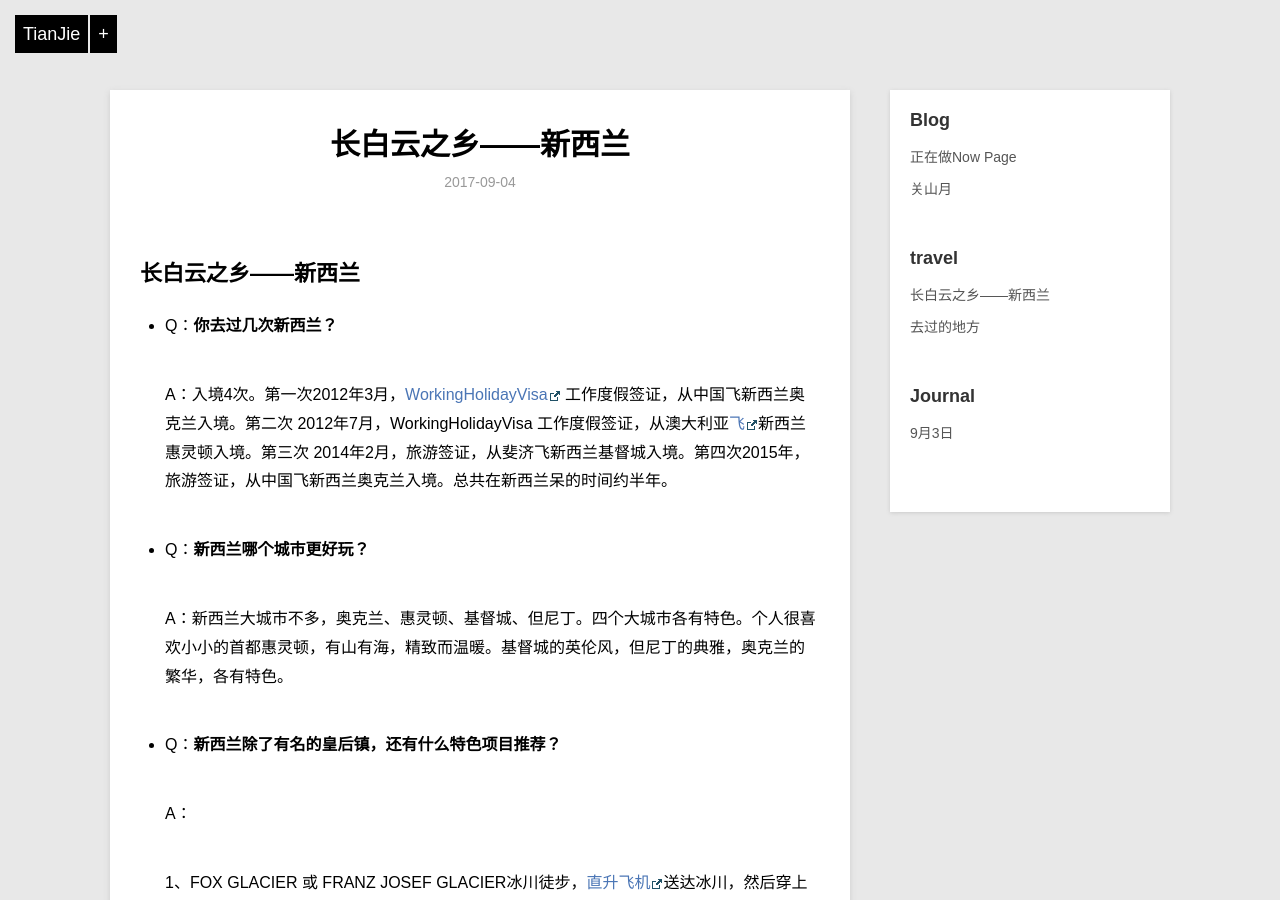
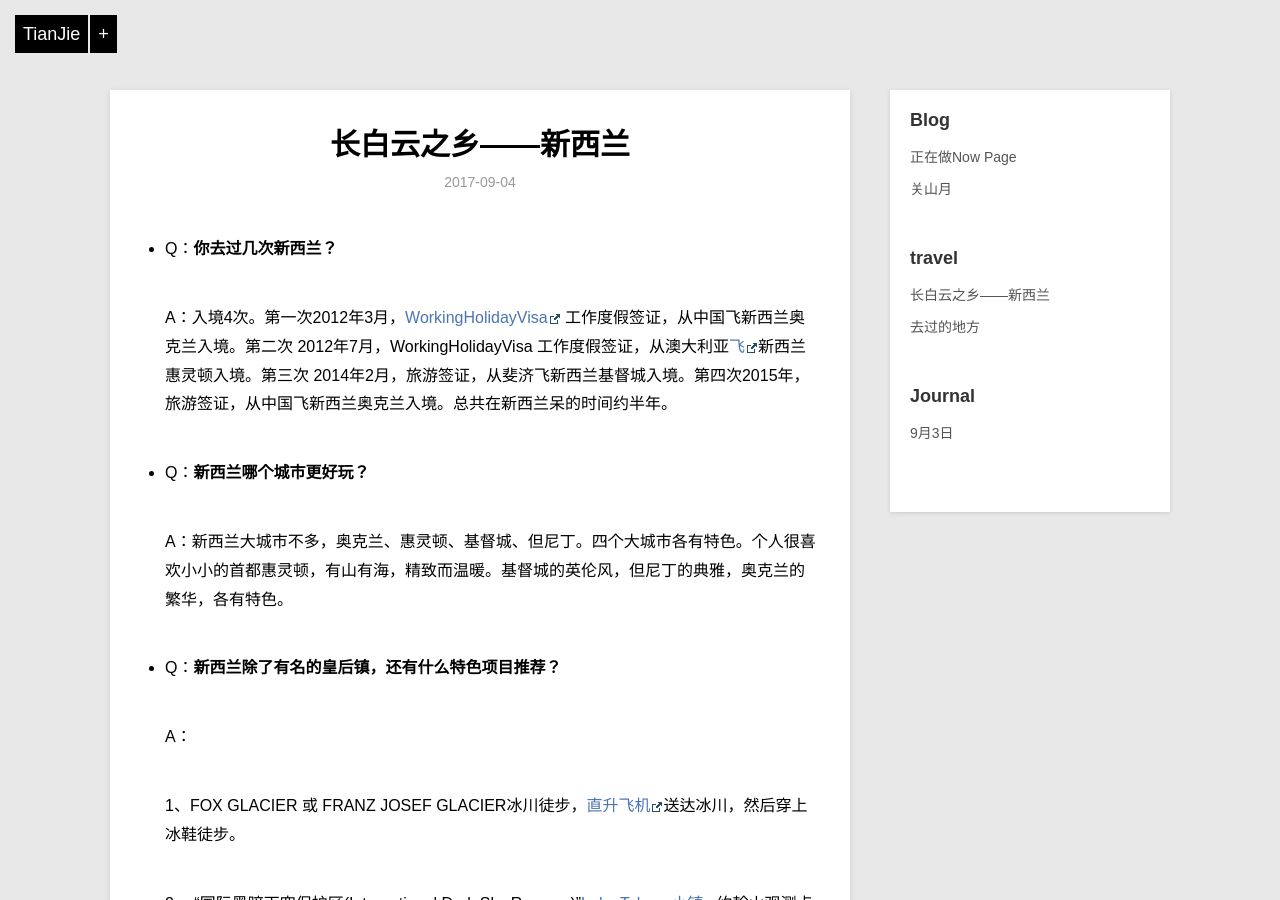
Before and after one commit to violettianjie/violettianjie.github.io, a Jekyll site: the page built from _posts/travel/2017-09-04-nztravel.md, in a window 1280 px wide and 900 px high. Built offline with Jekyll 4.4.1, drawn with Linux system fonts in a browser that asks for light colours.

Commit message:
Update 2017-09-04-nztravel.md

```diff
--- a/_posts/travel/2017-09-04-nztravel.md
+++ b/_posts/travel/2017-09-04-nztravel.md
@@ -4,9 +4,6 @@ title: "长白云之乡——新西兰"
 category: travel
 description: “常被问到的新西兰旅游问题”
 ---
-## 长白云之乡——新西兰
-
-
 
 
 - Q：**你去过几次新西兰？**
```
